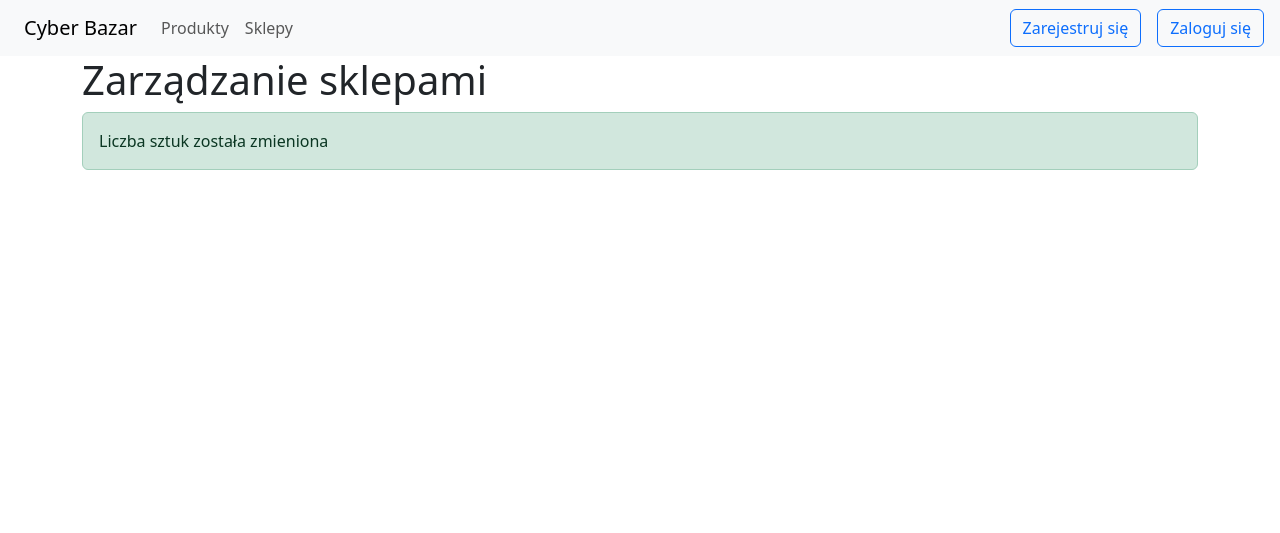
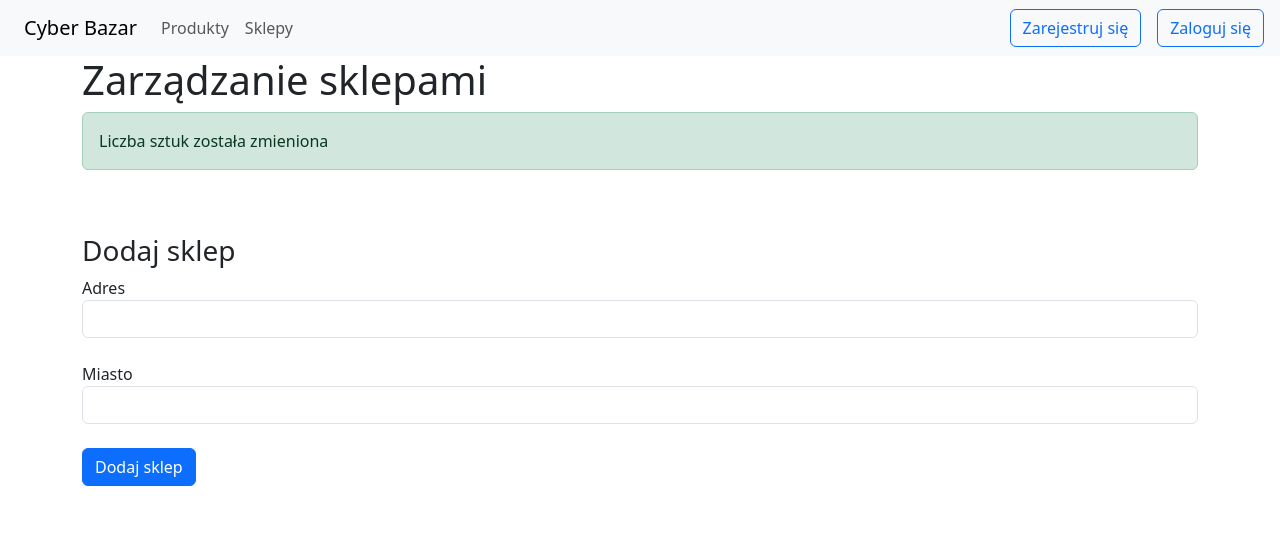
Before and after one commit to ZMejer/BD2024-cyber-bazar, a PHP site: page /manage_stores.php?alter_stock=update in a window 1280 px wide. Shown: the top 533 px of the page. Run offline with PHP 8.4, Linux system fonts and the light colour scheme; data that the repository does not hold is empty.

Commit message:
add adding new stores

```diff
--- a/project/manage_stores.php
+++ b/project/manage_stores.php
@@ -102,6 +102,14 @@ else if ($_GET['alter_stock'] == 'value_error') {
     }
 ?>
 </div>
+<h3 class='mt-5'>Dodaj sklep</h3>
+<form method="POST" action="./add_store.php">
+<label>Adres</label>
+<input type="text" class="form-control mb-4" name="address" required>
+<label>Miasto</label>
+<input type="text" class="form-control mb-4" name="city" required>
+<button type="submit" class="btn btn-primary mb-5">Dodaj sklep</button>
+</form>
 </div>
 </body>
 </html>
```
Also changed, not shown: project/add_store.php (added, +16 -0 lines).
